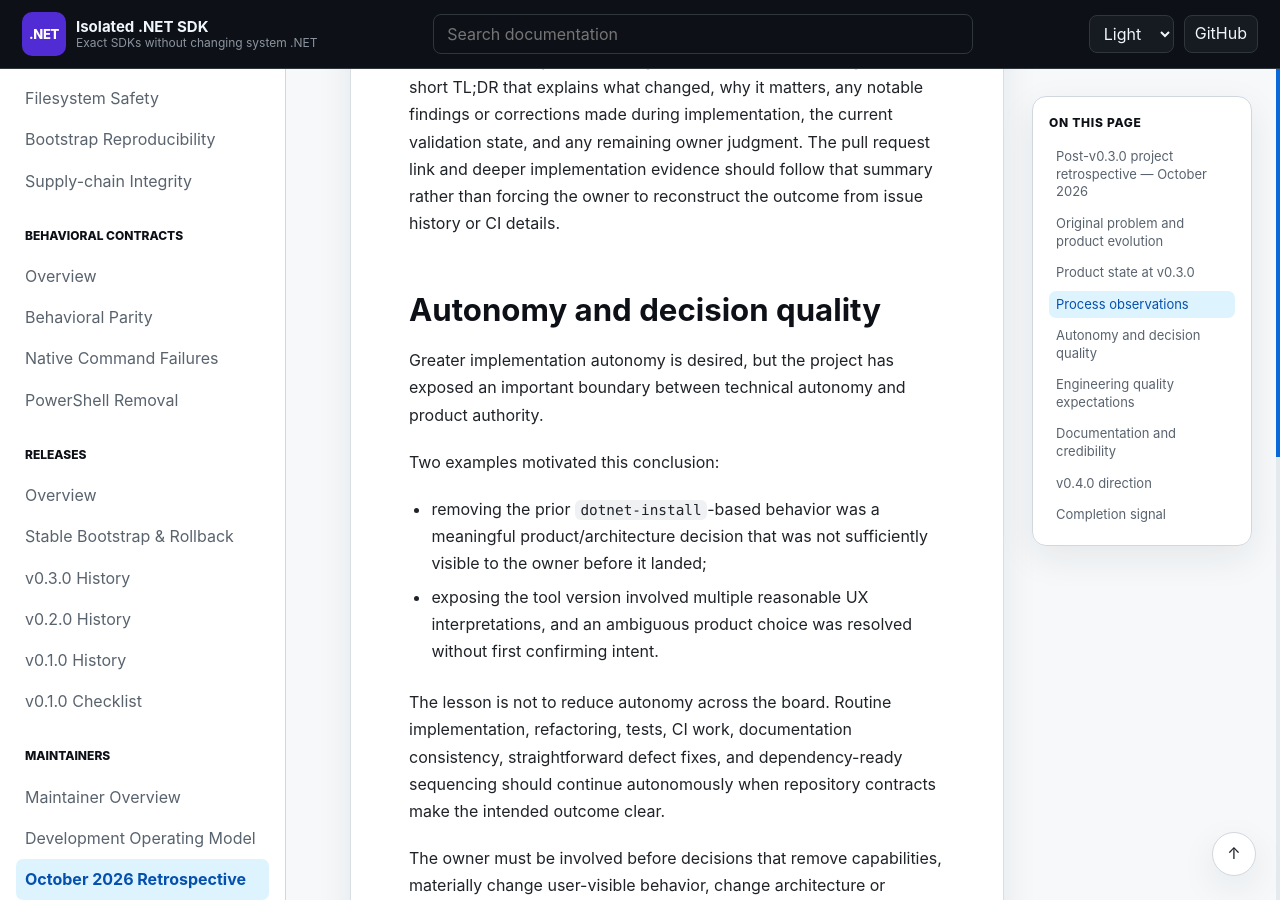
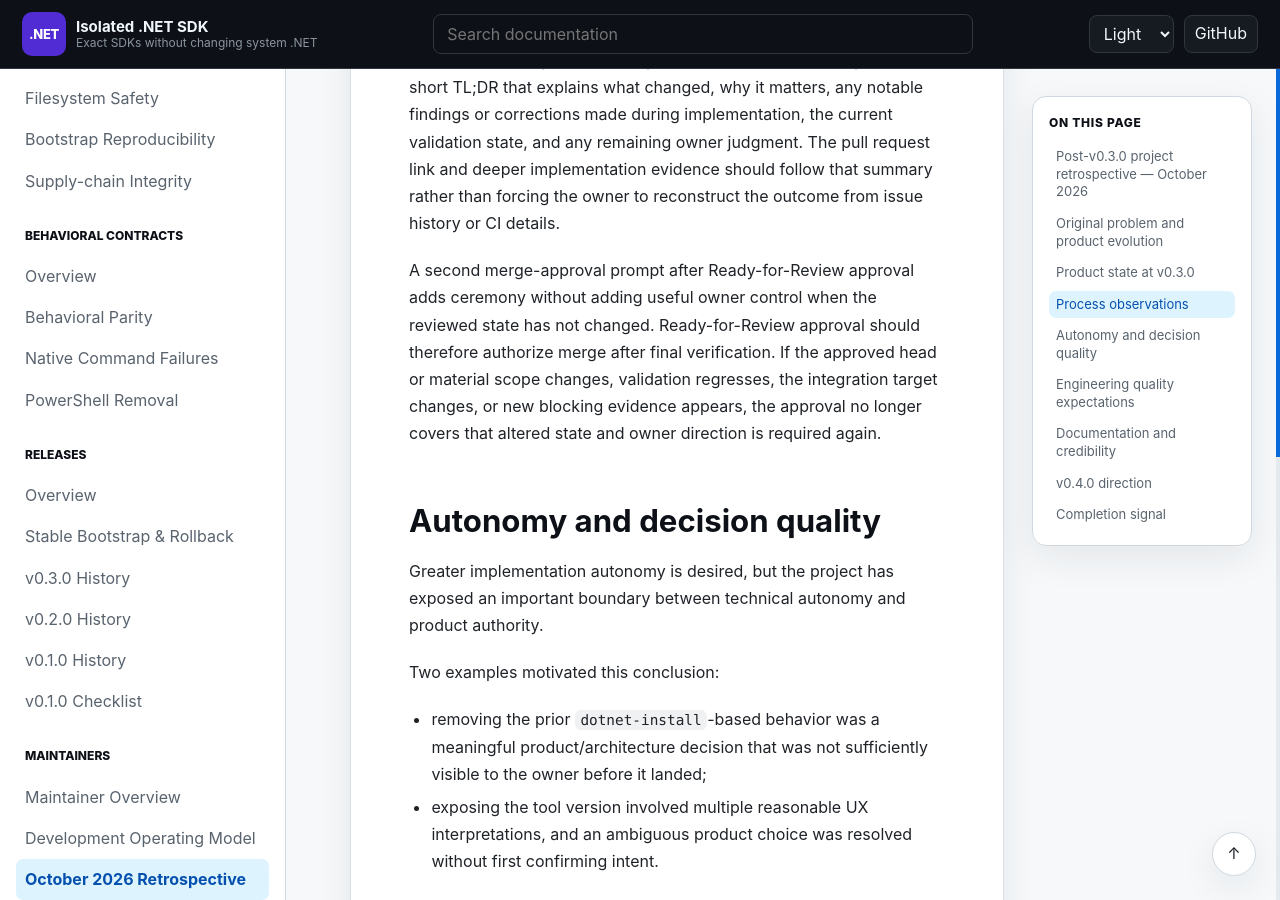
Before and after one commit to infoconex/isolated-dotnet-sdk, a Jekyll site: the page built from docs/maintainers/development/retrospective-2026-10.md, in a window 1280 px wide and 900 px high, scrolled down 2808 px. Built offline with Jekyll 4.4.1, drawn with Linux system fonts in a browser that asks for light colours; our own code applies the rules of GitHub Pages for plain Markdown files.

Commit message:
docs: record streamlined merge approval

```diff
--- a/docs/maintainers/development/retrospective-2026-10.md
+++ b/docs/maintainers/development/retrospective-2026-10.md
@@ -35,6 +35,8 @@ Most issues have been appropriately sized. The larger problem is avoidable follo
 Automated validation has been valuable primarily as a guardrail against breaking behavior. The owner has not independently reviewed the full test suite recently, so test quantity and green CI should not be treated as proof that the test strategy is optimal. The test suite itself needs periodic review against product risks and behaviors.
 
 Ready-for-Review handoffs should also be optimized for owner judgment rather than internal process detail. When a pull request reaches the Ready-for-Review gate, the handoff should begin with a short TL;DR that explains what changed, why it matters, any notable findings or corrections made during implementation, the current validation state, and any remaining owner judgment. The pull request link and deeper implementation evidence should follow that summary rather than forcing the owner to reconstruct the outcome from issue history or CI details.
+
+A second merge-approval prompt after Ready-for-Review approval adds ceremony without adding useful owner control when the reviewed state has not changed. Ready-for-Review approval should therefore authorize merge after final verification. If the approved head or material scope changes, validation regresses, the integration target changes, or new blocking evidence appears, the approval no longer covers that altered state and owner direction is required again.
 
 ## Autonomy and decision quality
 
```
